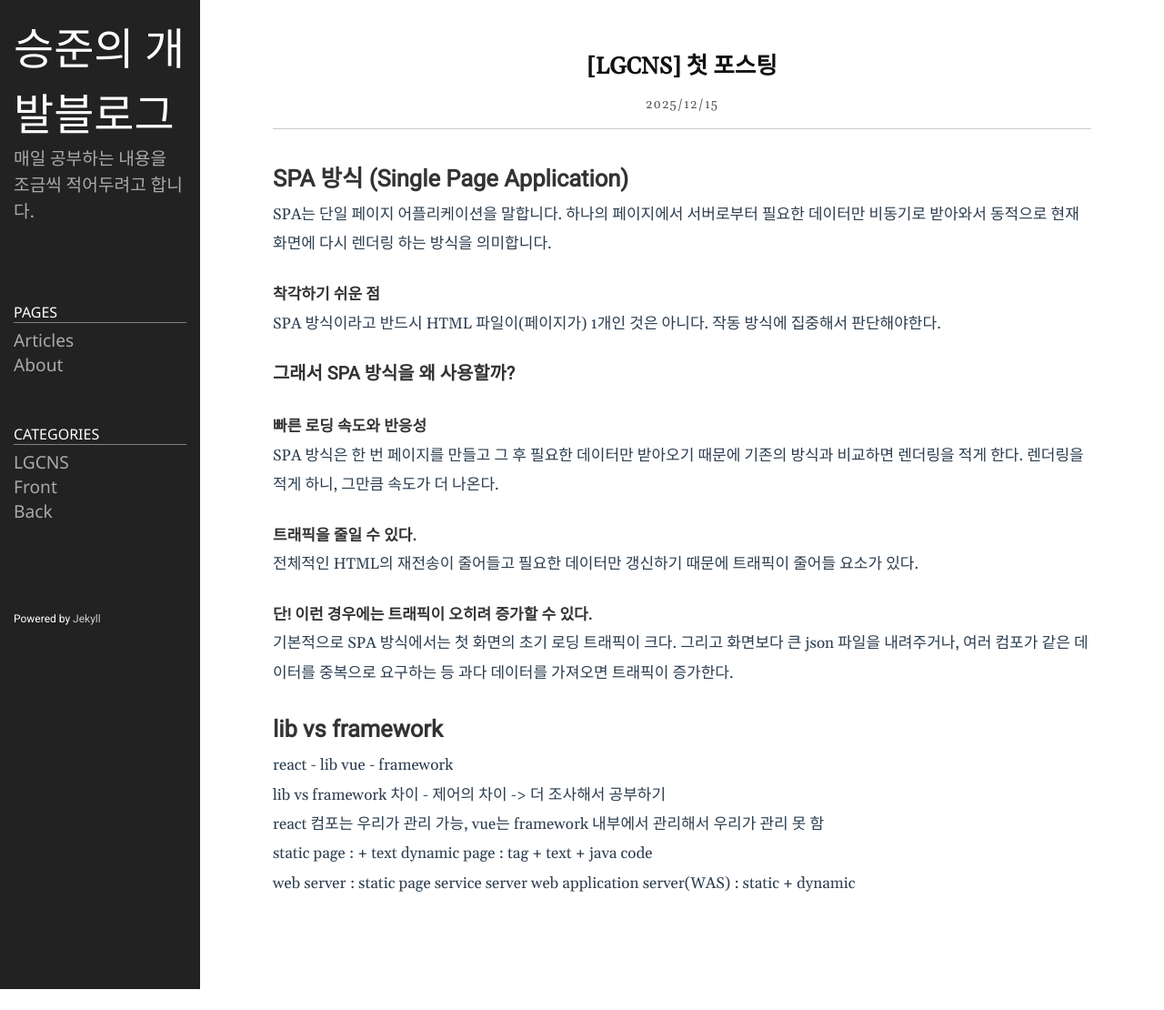
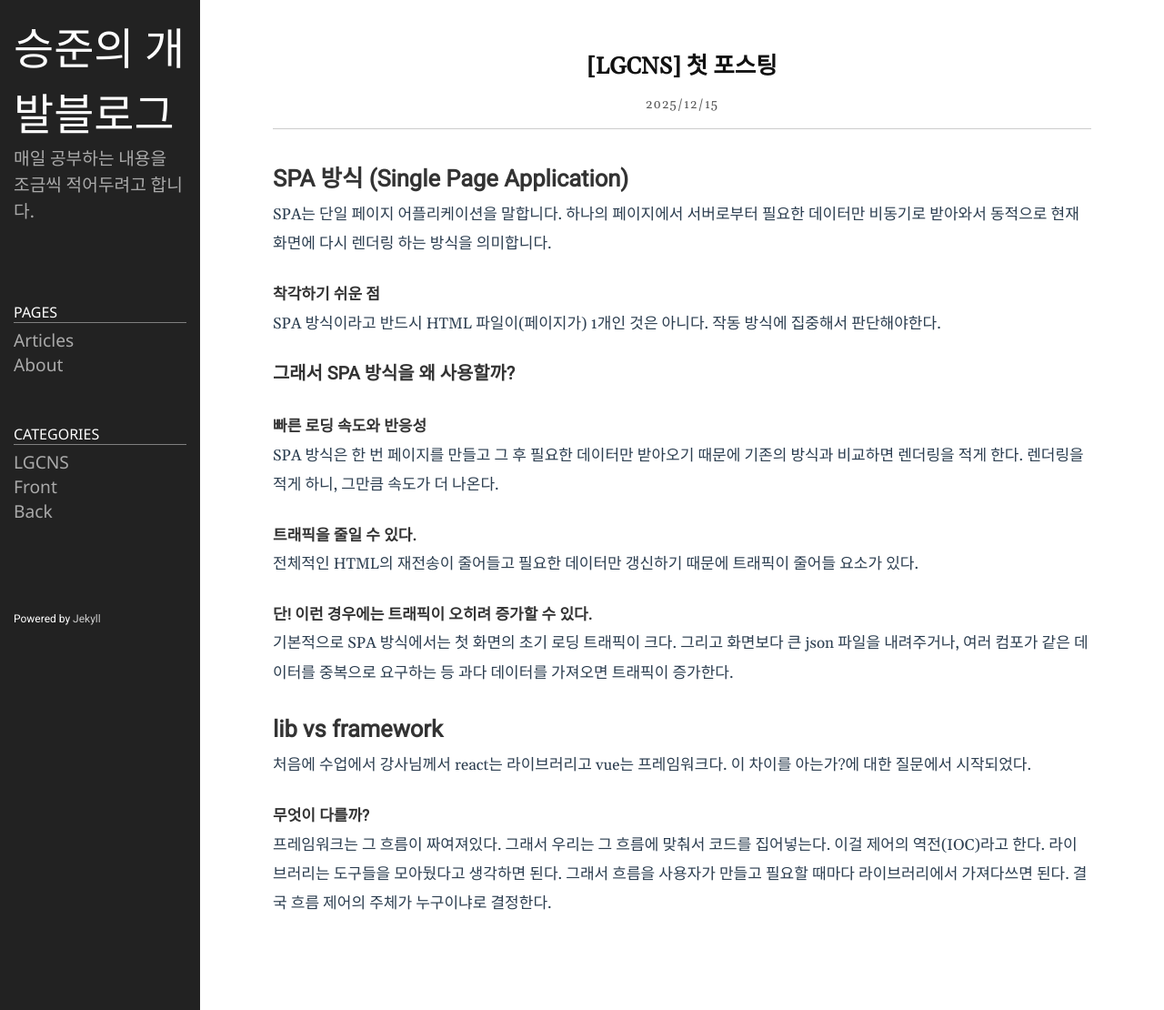
Before and after one commit to seungjun0209/seungjun0209.github.io, a Jekyll site: the page built from _posts/2025-12-16-firstday.md, in a window 1280 px wide. Shown: the whole page at 91% size. Built offline with Jekyll 4.4.1, drawn with Linux system fonts in a browser that asks for light colours; before the commit the page ends 1087 px from its top, so only the background shows below that.

Commit message:
final write first blog

```diff
--- a/_posts/2025-12-16-firstday.md
+++ b/_posts/2025-12-16-firstday.md
@@ -23,16 +23,7 @@ SPA 방식은 한 번 페이지를 만들고 그 후 필요한 데이터만 받
 기본적으로 SPA 방식에서는 첫 화면의 초기 로딩 트래픽이 크다. 그리고 화면보다 큰 json 파일을 내려주거나, 여러 컴포가 같은 데이터를 중복으로 요구하는 등 과다 데이터를 가져오면 트래픽이 증가한다.
 
 ## lib vs framework
+처음에 수업에서 강사님께서 react는 라이브러리고 vue는 프레임워크다. 이 차이를 아는가?에 대한 질문에서 시작되었다.
 
-react - lib
-vue - framework
-
-lib vs framework 차이 - 제어의 차이 -> 더 조사해서 공부하기
-
-react 컴포는 우리가 관리 가능, vue는 framework 내부에서 관리해서 우리가 관리 못 함
-
-static page : <tag attribute="value"> + text
-dynamic page : tag + text + java code
-
-web server : static page service server
-web application server(WAS) : static + dynamic
+#### 무엇이 다를까?
+프레임워크는 그 흐름이 짜여져있다. 그래서 우리는 그 흐름에 맞춰서 코드를 집어넣는다. 이걸 제어의 역전(IOC)라고 한다. 라이브러리는 도구들을 모아뒀다고 생각하면 된다. 그래서 흐름을 사용자가 만들고 필요할 때마다 라이브러리에서 가져다쓰면 된다. 결국 흐름 제어의 주체가 누구이냐로 결정한다.
```
